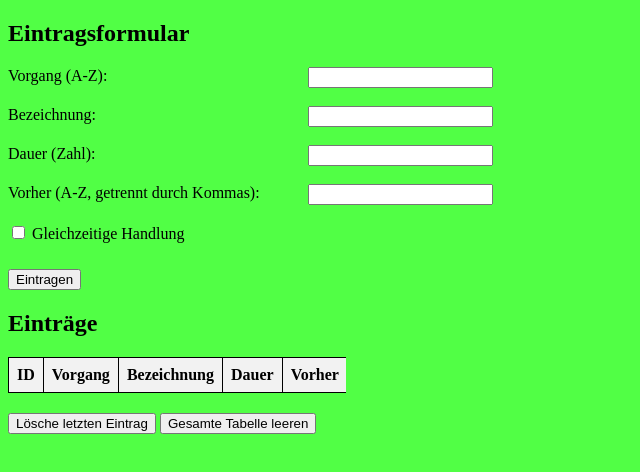
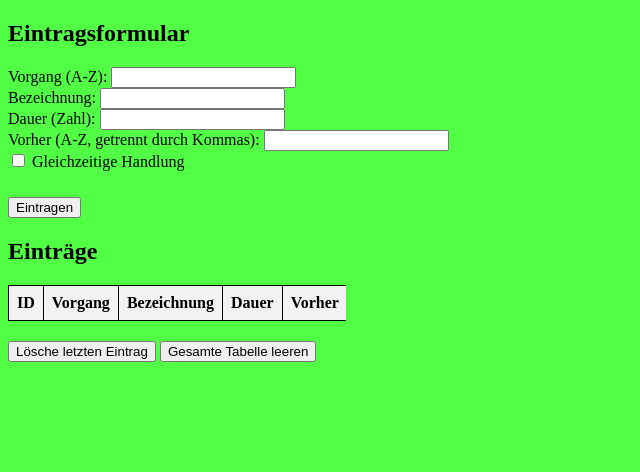
Before and after one commit to hotdib/netzplan, a plain HTML site: page index.html in a window 1280 px wide. Shown: the whole page, without its empty margins (0-640 px from the left). Drawn offline with Linux system fonts and the light colour scheme.

Commit message:
Update index.html

```diff
--- a/index.html
+++ b/index.html
@@ -27,7 +27,7 @@
 		}
 
 		.flex {
-			display: flex;
+			/* display: flex; */
 		}
 
 		.parallelCheck {
@@ -35,8 +35,8 @@
 		}
 
 		.flex label {
-			display: block;
-			min-width: 300px;
+			/* display: block; */
+			/* min-width: 300px; */
 		}
 
 		.netzplan {
@@ -78,25 +78,25 @@
 	<h2>Eintragsformular</h2>
 	<div id="formsContainer">
 		<div class="entryForm">
-			<div class="flex">
+
 			<label for="vorgang">Vorgang (A-Z):</label>
 			<input type="text" class="vorgang" pattern="[A-Za-z]+" required>
-			</div>
+
 			<br>
-			<div class="flex">
+
 			<label for="bezeichnung">Bezeichnung:</label>
 			<input type="text" class="bezeichnung" required>
-			</div>
+
 			<br>
-			<div class="flex">
+
 			<label for="dauer">Dauer (Zahl):</label>
 			<input type="number" class="dauer" required>
-			</div>
+
 			<br>
-			<div class="flex">
+
 			<label for="vorher">Vorher (A-Z, getrennt durch Kommas):</label>
 			<input type="text" class="vorher">
-			</div>
+
 			<br>
 			<input type="checkbox" class="parallelCheck" onchange="addParallelForm(this)"> Gleichzeitige Handlung
 			<br>
@@ -362,26 +362,6 @@
         <br>
     </div>`;
 
-
-
-			// let parallelGroups = document.querySelector('.parallel-group');
-
-			// if (parallelGroups) {
-			// 	// Находим последний дочерний элемент внутри 'parallel-group'
-			// 	let lastChild = parallelGroups.lastElementChild;
-
-			// 	if (lastChild) {
-			// 		// Находим элемент <span class="number"> внутри последнего дочернего элемента
-			// 		let numberSpan = lastChild.querySelector('.number');
-
-			// 		if (numberSpan) {
-			// 			// Увеличиваем значение на 1
-			// 			let currentValue = parseInt(numberSpan.innerText.trim());
-			// 			numberSpan.innerText = currentValue + 1;
-			// 		}
-			// 	}
-			// }
-
 			let numberSpans = document.querySelectorAll('.number');
 			let counter = 1;
 
```
Lines whose indentation alone changed are shown as unchanged.
